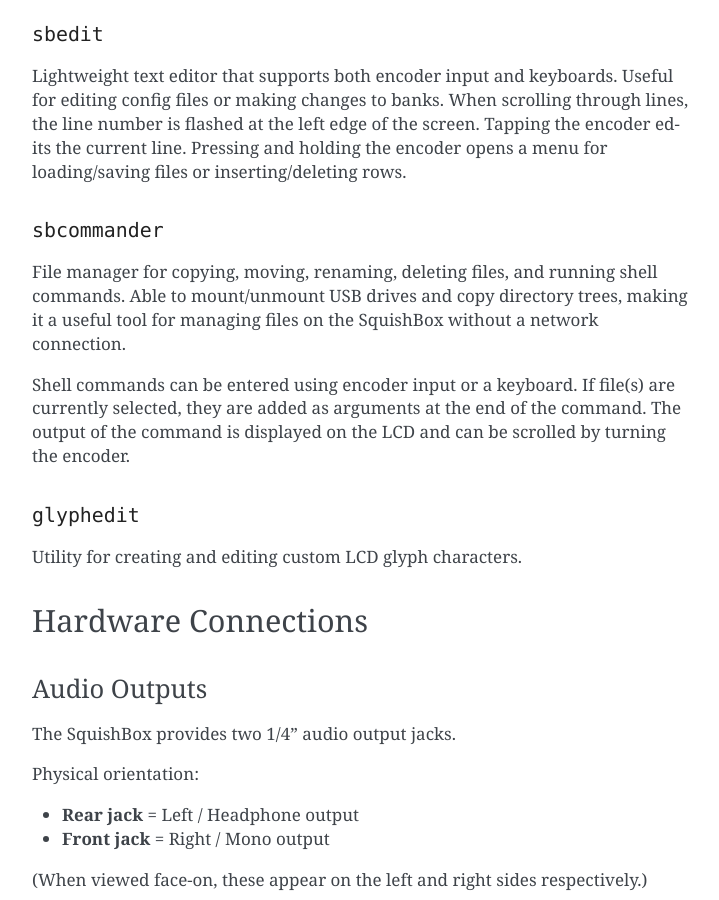
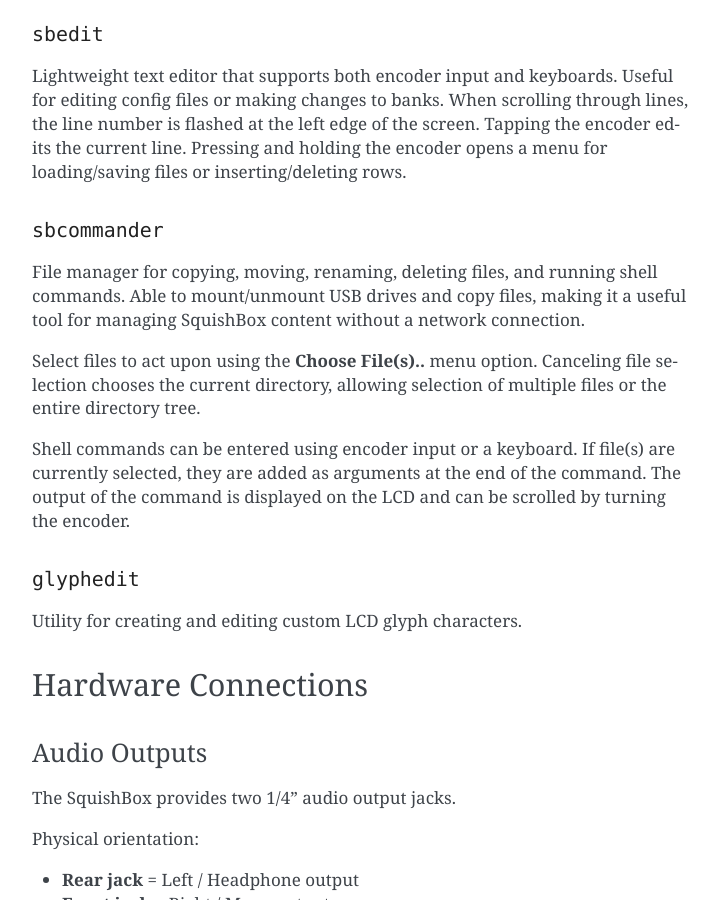
Before and after one commit to GeekFunkLabs/squishbox, a Sphinx documentation site: the page built from docs/userguide.rst, in a window 1280 px wide and 900 px high, scrolled down 4722 px. Shown: the whole window, without its empty margins (388-1107 px from the left). Built offline with Sphinx 7.4.7, drawn with Linux system fonts in a browser that asks for light colours; some of the changed text lies outside the part shown.

Commit message:
update docs

```diff
--- a/docs/programming.rst
+++ b/docs/programming.rst
@@ -208,6 +208,8 @@
 
    if sb.menu_confirm("Delete file?"):
        delete_file()
+
+Displays a toggling check/"X" at the end of text and returns True/False.
 
 Text Entry
 ^^^^^^^^^^
--- a/docs/userguide.rst
+++ b/docs/userguide.rst
@@ -239,9 +239,13 @@
 """""""""""""""
 
 File manager for copying, moving, renaming, deleting files, and running
-shell commands. Able to mount/unmount USB drives and copy directory trees,
-making it a useful tool for managing files on the SquishBox without a network
+shell commands. Able to mount/unmount USB drives and copy files,
+making it a useful tool for managing SquishBox content without a network
 connection.
+
+Select files to act upon using the **Choose File(s)..** menu option. Canceling
+file selection chooses the current directory, allowing selection of multiple
+files or the entire directory tree.
 
 Shell commands can be entered using encoder input or a keyboard. If file(s)
 are currently selected, they are added as arguments at the end of the command.
```
Also changed, not shown: other parts of docs/programming.rst (+1 -1 lines), other parts of docs/userguide.rst (+1 -1 lines).
